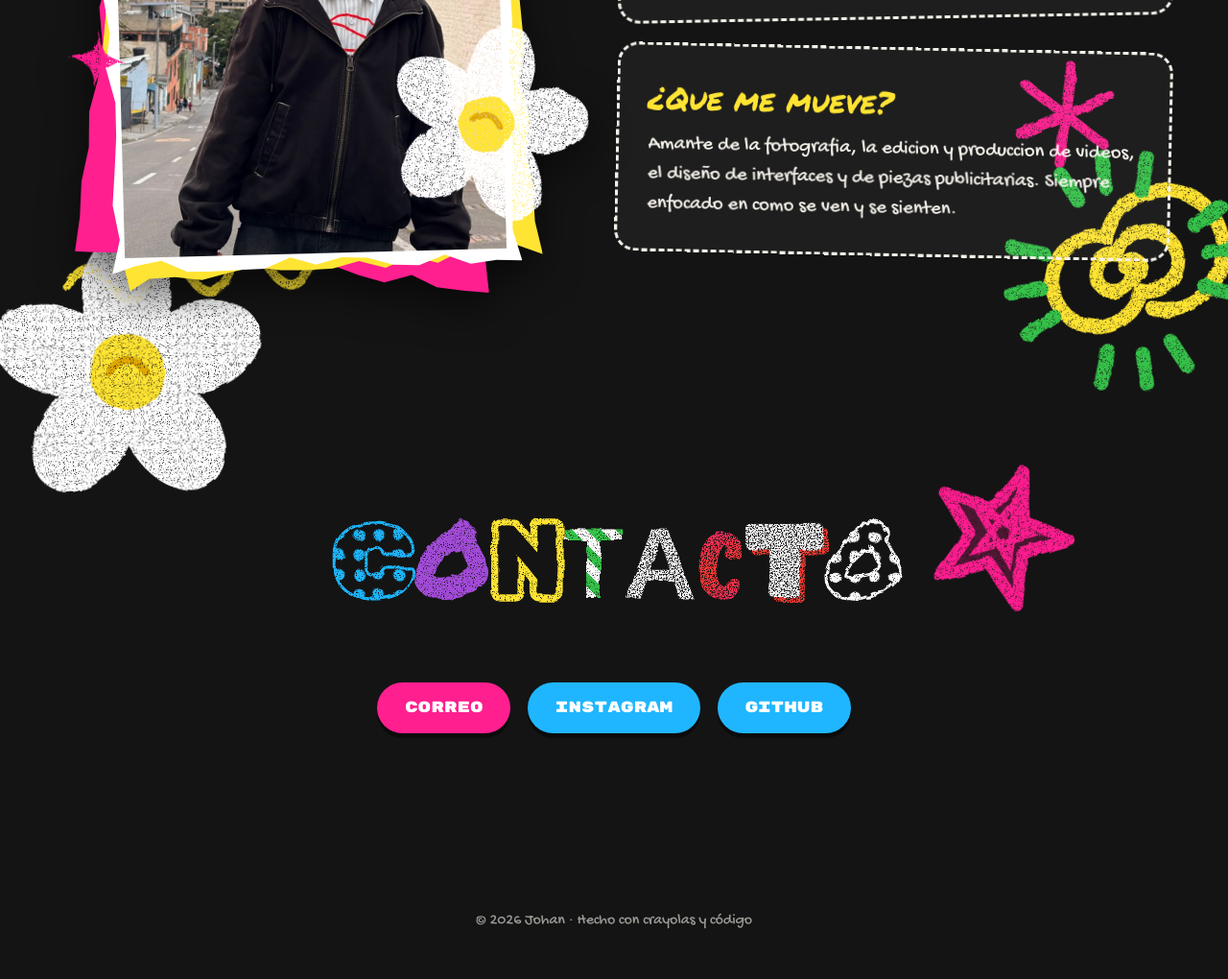
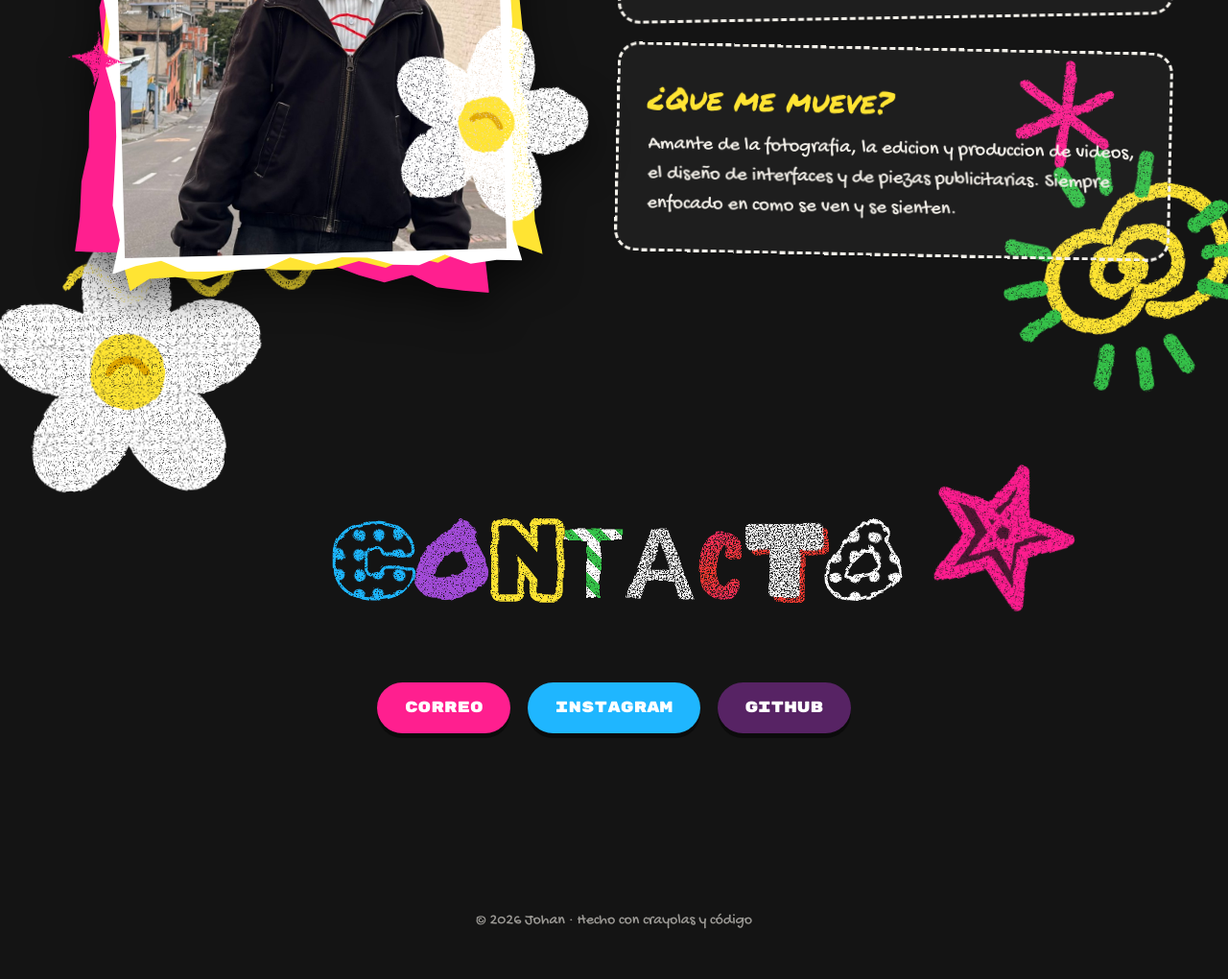
Before and after one commit to johangxt/Portafolio, a plain HTML site: page index.html in a window 1280 px wide. Shown: the part 4149-5169 px from the top of the page at 96% size. Drawn offline with nearby package versions, Linux system fonts and the light colour scheme; a web font is replaced by a local one.

Commit message:
Update index.html

```diff
--- a/index.html
+++ b/index.html
@@ -146,7 +146,7 @@
         <!-- ✏️ CAMBIA ESTOS ENLACES POR LOS TUYOS -->
         <a href="mailto:jgarcia@cityu.com.co.com" style="--c:#ff1f8f">Correo</a>
         <a href="https://www.instagram.com/johan.gxt" target="_blank" rel="noopener" style="--c:#1fb6ff">Instagram</a>
-        <a href="https://github.com/johangxt" target="_blank" rel="noopener" style="--c:#1fb6ff">github</a>
+        <a href="https://github.com/johangxt" target="_blank" rel="noopener" style="--c:#572364">github</a>
       </div>
     </section>
   </main>
```
